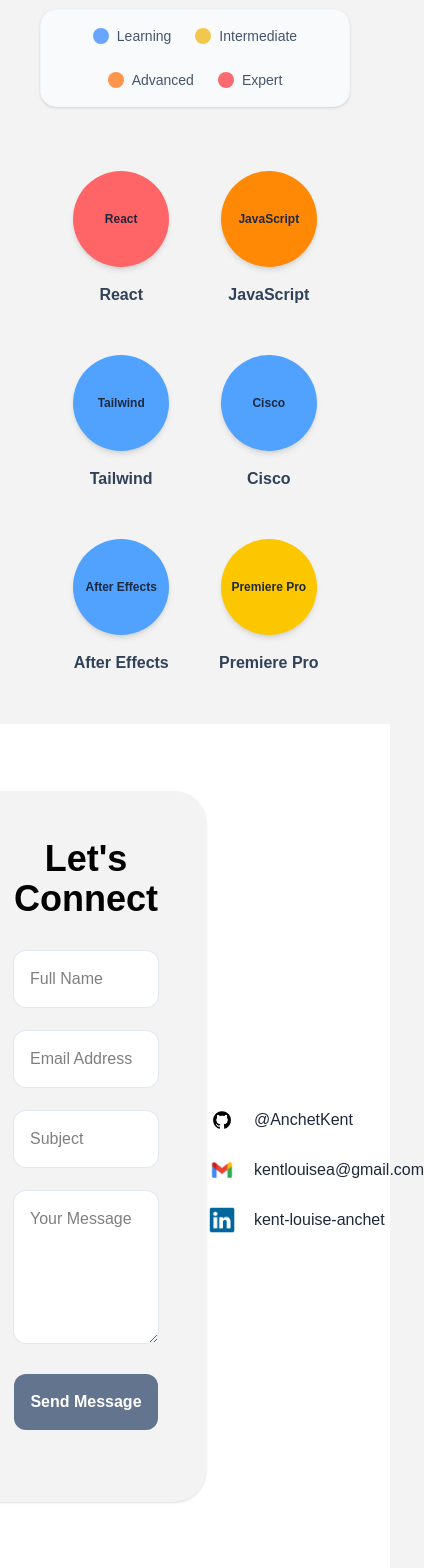
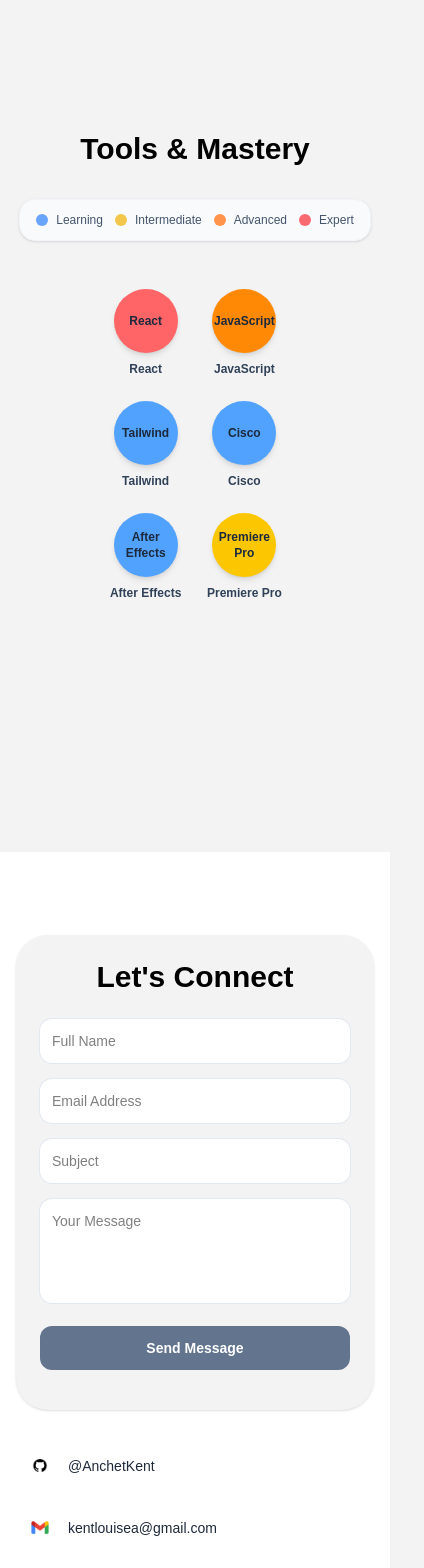
Before and after one commit to Anchetakent/personal-portfolio-website, a React (Vite) app in the folder portfolio-frontend/: page / in a window 390 px wide. Shown: the part 2660-4228 px from the top of the page, 424 px wide, since content can reach past the window. Built offline with nearby package versions, Linux system fonts and the light colour scheme.

Commit message:
ADDED href to my contact page and fixed contact page responsive design

```diff
--- a/portfolio-frontend/src/components/Contact.jsx
+++ b/portfolio-frontend/src/components/Contact.jsx
@@ -23,44 +23,44 @@
   };
 
   return (
-      <section id="contact" className="min-h-screen bg-white flex items-center justify-center p-10 font-montserrat">
-        <div className="w-full max-w-xl bg-portfolio-bg p-12 rounded-4xl shadow-sm">
-          <h2 className="text-4xl font-bold mb-8 text-center">Let's Connect</h2>
-          <form onSubmit={onSubmit} className="space-y-6">
-            <input type="text" name="name" placeholder="Full Name" required className="w-full p-4 bg-white rounded-xl border-none outline-none ring-1 ring-slate-200 focus:ring-2 focus:ring-slate-300" />
-            <input type="email" name="email" placeholder="Email Address" required className=" w-full p-4 bg-white rounded-xl border-none outline-none ring-1 ring-slate-200 focus:ring-2 focus:ring-slate-300" />
-            <input type="text" name="subject" placeholder="Subject" required className="w-full p-4 bg-white rounded-xl border-none outline-none ring-1 ring-slate-200 focus:ring-2 focus:ring-slate-300" />
-            <textarea name="message" placeholder="Your Message" rows="5" required className="field w-full p-4 bg-white rounded-xl border-none outline-none ring-1 ring-slate-200 focus:ring-2 focus:ring-slate-300"></textarea>
-            <button type="submit" className="w-full bg-slate-500 text-white font-bold py-4 rounded-xl hover:bg-slate-600 transition-colors">
+    <section id="contact" className="min-h-screen bg-white flex flex-col md:flex-row items-center justify-center p-4 sm:p-6 md:p-10 gap-8 md:gap-12 font-montserrat mt-16 md:mt-0">
+      <div className="w-full md:w-1/2 max-w-xl bg-portfolio-bg p-6 sm:p-8 md:p-12 rounded-4xl shadow-sm">
+        <h2 className="text-3xl sm:text-4xl font-bold mb-6 sm:mb-8 text-center">Let's Connect</h2>
+        <form onSubmit={onSubmit} className="space-y-4 sm:space-y-6">
+          <input type="text" name="name" placeholder="Full Name" required className="w-full p-3 sm:p-4 bg-white rounded-xl border-none outline-none ring-1 ring-slate-200 focus:ring-2 focus:ring-slate-300 text-sm sm:text-base" />
+          <input type="email" name="email" placeholder="Email Address" required className="w-full p-3 sm:p-4 bg-white rounded-xl border-none outline-none ring-1 ring-slate-200 focus:ring-2 focus:ring-slate-300 text-sm sm:text-base" />
+          <input type="text" name="subject" placeholder="Subject" required className="w-full p-3 sm:p-4 bg-white rounded-xl border-none outline-none ring-1 ring-slate-200 focus:ring-2 focus:ring-slate-300 text-sm sm:text-base" />
+          <textarea name="message" placeholder="Your Message" rows="4" required className="field w-full p-3 sm:p-4 bg-white rounded-xl border-none outline-none ring-1 ring-slate-200 focus:ring-2 focus:ring-slate-300 text-sm sm:text-base resize-none"></textarea>
+          <button type="submit" className="w-full bg-slate-500 text-white font-bold py-3 sm:py-4 rounded-xl hover:bg-slate-600 transition-colors text-sm sm:text-base">
             Send Message
           </button>
-            <p>{result}</p>
+          <p className="text-center text-sm sm:text-base font-medium text-slate-600">{result}</p>
         </form>
       </div>
 
-        <div className="md:w-1/2 flex justify-center items-center mt-12 md:mt-0">
-          <div className="flex flex-col space-y-6">
+      <div className="w-full md:w-1/2 flex justify-center items-center">
+        <div className="flex flex-col space-y-4 sm:space-y-6 w-full sm:w-auto">
 
-            <div className="flex items-center space-x-4 cursor-pointer hover:scale-105 transition-transform">
-              <div className="w-8 flex justify-center">
-                <img src={GithubLogo} alt="Github" className="w-20 h-7 object-contain" />
+          <a href="https://github.com/Anchetakent"target="_blank" rel="noopener noreferrer" className="flex items-center space-x-4 cursor-pointer hover:scale-105 transition-transform p-3 sm:p-4 rounded-lg hover:bg-slate-50">
+            <div className="w-6 sm:w-8 flex justify-center flex-shrink-0">
+              <img src={GithubLogo} alt="Github" className="w-16 sm:w-20 h-6 sm:h-7 object-contain" />
             </div>
-              <span className="text-gray-800 font-medium hover:underline">@AnchetKent</span>
+            <span className="text-gray-800 font-medium hover:underline text-sm sm:text-base">@AnchetKent</span>
+          </a>
+
+          <div className="flex items-center space-x-4 cursor-pointer hover:scale-105 transition-transform p-3 sm:p-4 rounded-lg hover:bg-slate-50">
+            <div className="w-6 sm:w-8 flex justify-center flex-shrink-0">
+              <img src={GmailIcon} alt="Gmail" className="w-6 sm:w-7 h-5 sm:h-5 object-contain" />
+            </div>
+            <span className="text-gray-800 font-medium hover:underline text-sm sm:text-base break-all">kentlouisea@gmail.com</span>
           </div>
 
-            <div className="flex items-center space-x-4 cursor-pointer hover:scale-105 transition-transform">
-              <div className="w-8 flex justify-center">
-                <img src={GmailIcon} alt="Gmail" className="w-7 h-5 object-contain" />
+          <a  href="https://www.linkedin.com/in/kentlouiseancheta/" target="_blank" rel="noopener noreferrer" className="flex items-center space-x-4 cursor-pointer hover:scale-105 transition-transform p-3 sm:p-4 rounded-lg hover:bg-slate-50">
+            <div className="w-6 sm:w-8 flex justify-center flex-shrink-0">
+              <img src={LinkedInLogo} alt="LinkedIn" className="w-6 sm:w-7 h-6 sm:h-7 object-contain" />
             </div>
-              <span className="text-gray-800 font-medium hover:underline">kentlouisea@gmail.com</span>
-            </div>
-
-            <div className="flex items-center space-x-4 cursor-pointer hover:scale-105 transition-transform">
-              <div className="w-8 flex justify-center">
-                <img src={LinkedInLogo} alt="LinkedIn" className="w-7 h-7 object-contain" />
-              </div>
-              <span className="text-gray-800 font-medium hover:underline">kent-louise-anchet</span>
-            </div>
+            <span className="text-gray-800 font-medium hover:underline text-sm sm:text-base">My LinkedIn</span>
+          </a>
 
         </div>
       </div>
--- a/portfolio-frontend/src/components/Skills.jsx
+++ b/portfolio-frontend/src/components/Skills.jsx
@@ -7,25 +7,25 @@
   ];
 
   return (
-    <section id="skills" className="min-h-screen flex flex-col justify-center items-center p-10 font-montserrat">
-      <h2 className="text-4xl font-bold mb-10">Tools & Mastery</h2>
+    <section id="skills" className="min-h-screen flex flex-col justify-center items-center p-4 sm:p-6 md:p-10 font-montserrat mt-16 md:mt-0">
+      <h2 className="text-3xl sm:text-4xl font-bold mb-8 sm:mb-10">Tools & Mastery</h2>
 
-      <div className="flex flex-wrap justify-center gap-6 mb-16 px-6 py-4 bg-slate-50 rounded-2xl border border-slate-100 shadow-sm">
+      <div className="flex flex-wrap justify-center gap-3 sm:gap-6 mb-12 sm:mb-16 px-4 sm:px-6 py-3 sm:py-4 bg-slate-50 rounded-2xl border border-slate-100 shadow-sm">
         {legend.map((item) => (
           <div key={item.label} className="flex items-center gap-2">
-            <span className={`w-4 h-4 rounded-full ${item.color} opacity-70`}></span>
-            <span className="text-sm font-medium text-slate-600">{item.label}</span>
+            <span className={`w-3 h-3 sm:w-4 sm:h-4 rounded-full ${item.color} opacity-70`}></span>
+            <span className="text-xs sm:text-sm font-medium text-slate-600">{item.label}</span>
           </div>
         ))}
       </div>
 
-      <div className="grid grid-cols-2 md:grid-cols-3 lg:grid-cols-6 gap-12">
+      <div className="grid grid-cols-2 sm:grid-cols-3 md:grid-cols-4 lg:grid-cols-6 gap-6 sm:gap-8 md:gap-10 lg:gap-12">
         {tools.map((tool) => (
           <div key={tool.id} className="flex flex-col items-center group">
-            <div className={`w-24 h-24 ${tool.color} bg-opacity-25 shadow-md rounded-full flex items-center justify-center mb-4 group-hover:scale-110 transition-transform`}>
+            <div className={`w-16 h-16 sm:w-20 sm:h-20 md:w-24 md:h-24 ${tool.color} bg-opacity-25 shadow-md rounded-full flex items-center justify-center mb-2 sm:mb-4 group-hover:scale-110 transition-transform`}>
               <span className="text-center text-xs font-bold text-slate-800 px-2">{tool.name}</span>
             </div>
-            <p className="font-semibold text-slate-700">{tool.name}</p>
+            <p className="font-semibold text-slate-700 text-xs sm:text-sm text-center">{tool.name}</p>
           </div>
         ))}
       </div>
```
Lines whose indentation alone changed are shown as unchanged.
